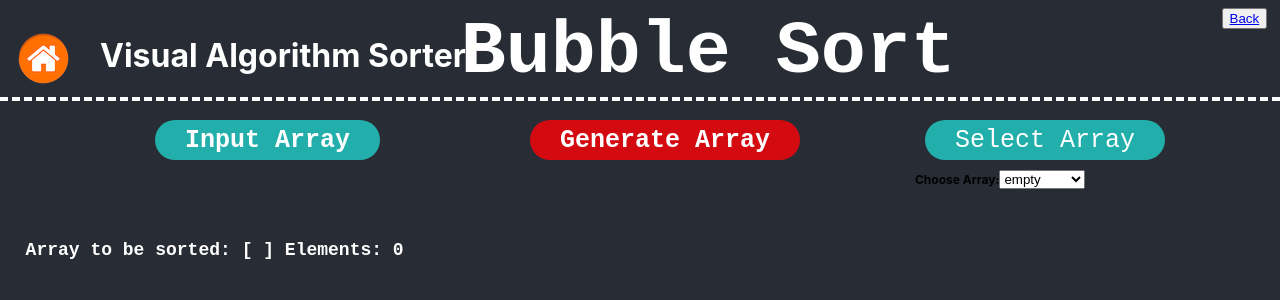
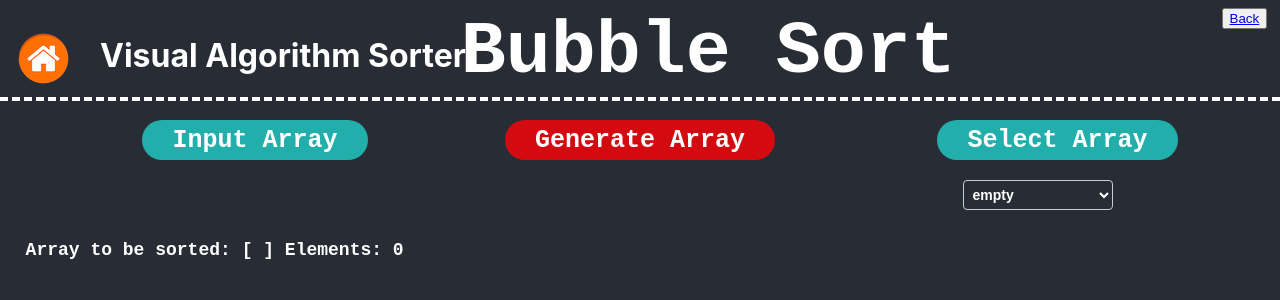
Before and after one commit to Atifp/mvp-algo-sorter, a React (Create React App) app in the folder learning-tool/: page /bubbleSort in a window 1280 px wide. Both pictures are taken after a click on the button "Select Array". Shown: the top 300 px of the page. Built offline with nearby package versions, Linux system fonts and the light colour scheme.

Commit message:
add css for select button

```diff
--- a/learning-tool/src/components/arrayChoiceButtons/selectArray/selectArray.css
+++ b/learning-tool/src/components/arrayChoiceButtons/selectArray/selectArray.css
@@ -15,8 +15,10 @@
     text-decoration: none;
     cursor: pointer;
     margin-right: 20px;
-    margin-left: 10px;
+    margin-left: 60px;
+    margin-bottom: 20px;
     font-size: 25px;
+    font-weight: bold;
     font-family: 'Oxygen', monospace, Courier;
 }
 .selectArrayButton.disabled {
@@ -24,6 +26,18 @@
     cursor: not-allowed;
 }
 
-#selectArrayForm {
-    padding: 10px;
+.dropDownMenu {
+    position: relative;
+    text-align: center; /* To center the dropdown */
 }
+
+select {
+    padding: 5px;
+    border: 1px solid #ccc;
+    border-radius: 4px;
+    font-size: 14px;
+    min-width: 150px; /* Adjust width as needed */
+    background: none;
+    color: white;
+    font-weight: bold;
+}
--- a/learning-tool/src/components/arrayChoiceButtons/selectArray/selectArray.jsx
+++ b/learning-tool/src/components/arrayChoiceButtons/selectArray/selectArray.jsx
@@ -17,13 +17,12 @@ function SelectArray({setArray, setArraySize, setInitialArray}) {
 
     return (
         <div>
-            <button onClick={toggleDropdown} id={ 'selectButton'} className={`selectArrayButton`}>
+            <button onClick={toggleDropdown} className="selectArrayButton">
                 Select Array
             </button>
             {showDropdown && (
-                <div id="dropdownForm" style={{ display: 'flex', alignItems: 'center' }}>
-                    <h3 htmlFor="arraySize" style={{ display: 'flex', fontSize: 12}}>Choose Array: </h3>
-                    <select id="arraySize" value={stringArray} onChange={handleArrayChange} >
+                <div className="dropDownMenu">
+                    <select  value={stringArray} onChange={handleArrayChange} >
                         <option value=" ">empty</option>
                         <option value="35,30,27,22,20,17,15,13,10,5">low to high</option>
                         <option value="50">50</option>
```
